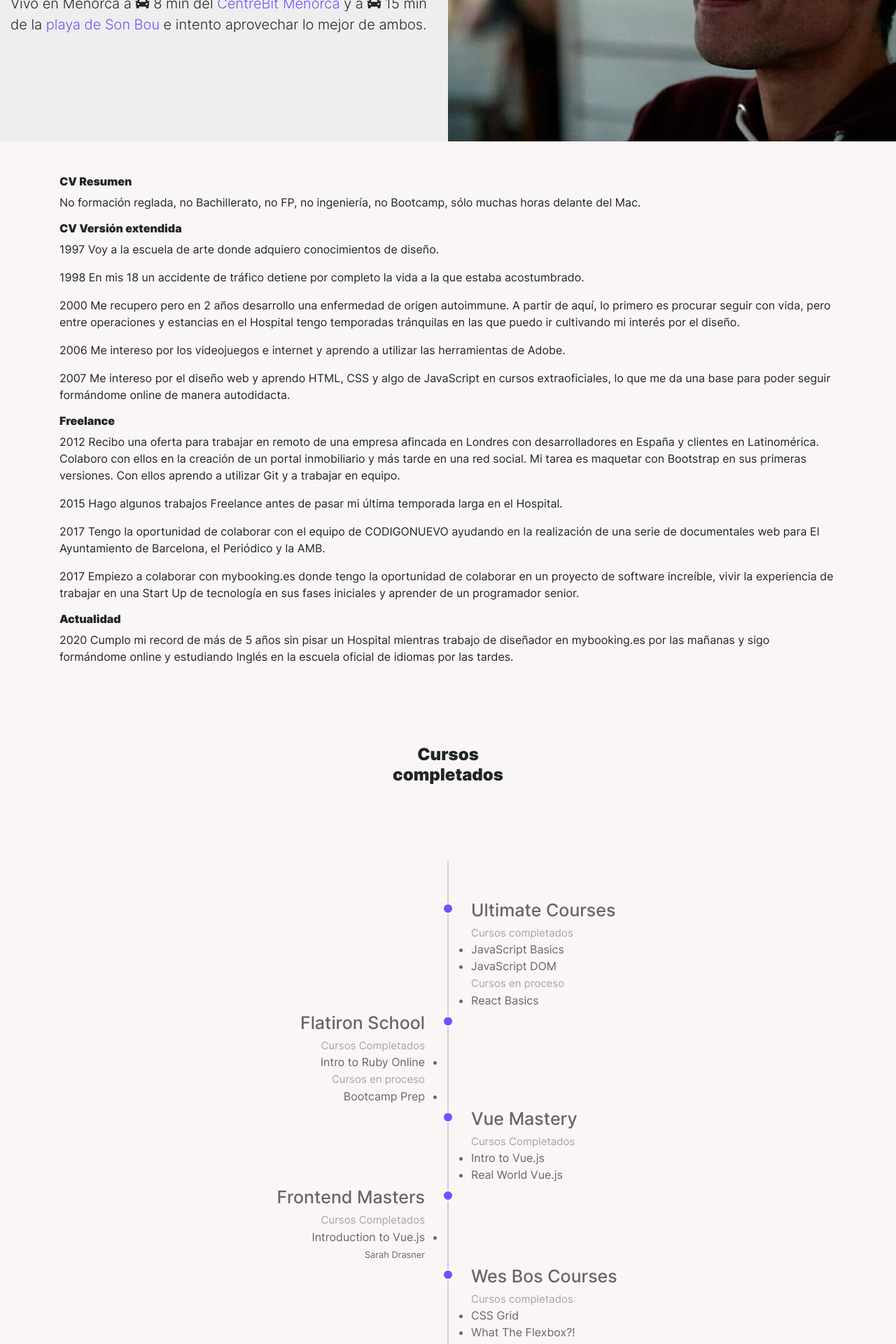
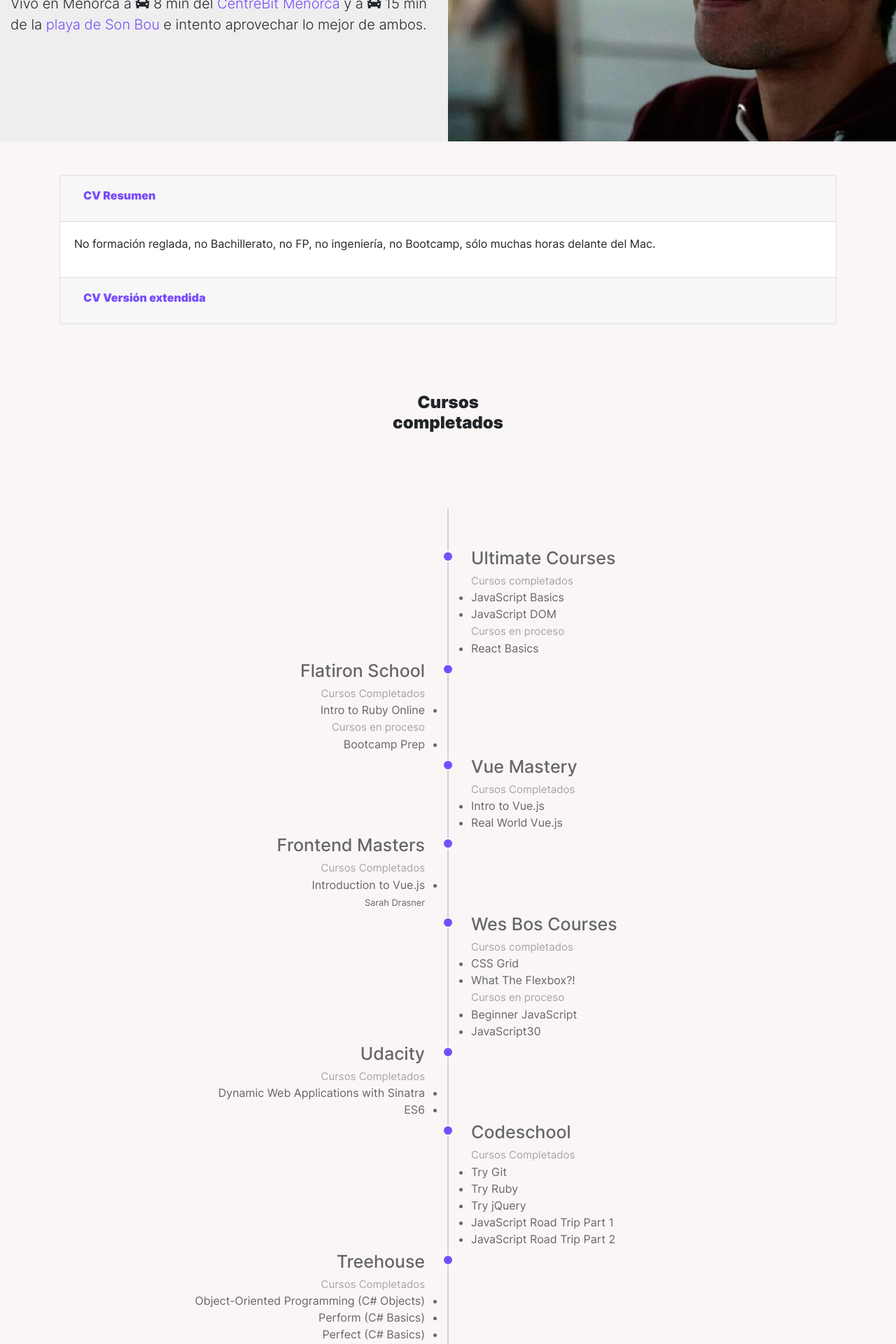
Before and after one commit to MarcelReig/netinetidesign, a Jekyll site: the page built from about/index.html, in a window 1280 px wide. Shown: the part 356-2276 px from the top of the page at 70% size. Built offline with Jekyll 4.4.1, drawn with Linux system fonts in a browser that asks for light colours.

Commit message:
edit about

```diff
--- a/_assets/styles/parts/base/_base.scss
+++ b/_assets/styles/parts/base/_base.scss
@@ -28,7 +28,8 @@
 }
 
 // links
-a {
+a,
+.btn-link {
   color: $brand-color;
   &:hover {
     color: lighten($brand-color, 10%);
--- a/about/index.html
+++ b/about/index.html
@@ -34,14 +34,42 @@
 <div class="container">
   <div class="row">
     <div class="col-md my-5">
+      <div class="accordion" id="accordionExample">
+        <div class="card">
+          <div class="card-header" id="headingOne">
+            <h2 class="mb-0">
+              <button class="btn btn-link btn-block text-left" type="button" data-toggle="collapse"
+                data-target="#collapseOne" aria-expanded="true" aria-controls="collapseOne">
                 <h6>CV Resumen</h6>
-      <p>No formación reglada, no Bachillerato, no FP, no ingeniería, no Bootcamp, sólo muchas horas delante del Mac.
+              </button>
+            </h2>
+          </div>
+          <div id="collapseOne" class="collapse show" aria-labelledby="headingOne" data-parent="#accordionExample">
+            <div class="card-body">
+              <p>No formación reglada, no Bachillerato, no FP, no ingeniería, no Bootcamp, sólo muchas horas delante
+                del Mac.
               </p>
+            </div>
+          </div>
+        </div>
+        <div class="card">
+          <div class="card-header" id="headingTwo">
+            <h2 class="mb-0">
+              <button class="btn btn-link btn-block text-left collapsed" type="button" data-toggle="collapse"
+                data-target="#collapseTwo" aria-expanded="false" aria-controls="collapseTwo">
                 <h6>CV Versión extendida</h6>
+              </button>
+            </h2>
+          </div>
+          <div id="collapseTwo" class="collapse" aria-labelledby="headingTwo" data-parent="#accordionExample">
+            <div class="card-body">
               <p>1997 Voy a la escuela de arte donde adquiero conocimientos de diseño.</p>
               <p>1998 En mis 18 un accidente de tráfico detiene por completo la vida a la que estaba acostumbrado.</p>
-      <p>2000 Me recupero pero en 2 años desarrollo una enfermedad de origen autoimmune. A partir de aquí, lo primero es
-        procurar seguir con vida, pero entre operaciones y estancias en el Hospital tengo temporadas tránquilas en las
+              <p>2000 Me recupero pero en 2 años desarrollo una enfermedad de origen autoimmune. A partir de aquí, lo
+                primero es
+                procurar seguir con vida, pero entre operaciones y estancias en el Hospital tengo temporadas tránquilas
+                en
+                las
                 que puedo ir cultivando mi interés por el diseño.</p>
               <p>2006 Me intereso por los videojuegos e internet y aprendo a utilizar las herramientas de Adobe.</p>
               <p>2007 Me intereso por el diseño web y aprendo HTML, CSS y algo de
@@ -58,13 +86,22 @@
                 una serie de documentales web para El Ayuntamiento de Barcelona, el Periódico y la AMB.
               </p>
               <p>2017 Empiezo a colaborar con mybooking.es donde tengo la oportunidad de colaborar en un proyecto de
-        software increíble, vivir la experiencia de trabajar en una Start Up de tecnología en sus fases iniciales y
+                software increíble, vivir la experiencia de trabajar en una Start Up de tecnología en sus fases
+                iniciales
+                y
                 aprender de un programador senior.</p>
               <h6>Actualidad</h6>
               <p>
-        2020 Cumplo mi record de más de 5 años sin pisar un Hospital mientras trabajo de diseñador en mybooking.es por
-        las mañanas y sigo formándome online y estudiando Inglés en la escuela oficial de idiomas por las tardes.
+                2020 Cumplo mi record de más de 5 años sin pisar un Hospital mientras trabajo de diseñador en
+                mybooking.es
+                por
+                las mañanas y sigo formándome online y estudiando Inglés en la escuela oficial de idiomas por las
+                tardes.
               </p>
+            </div>
+          </div>
+        </div>
+      </div><!-- /Acordion -->
     </div>
   </div>
 </div>
```
Also changed, not shown: assets/styles/main.css. Lines whose indentation alone changed are shown as unchanged.
